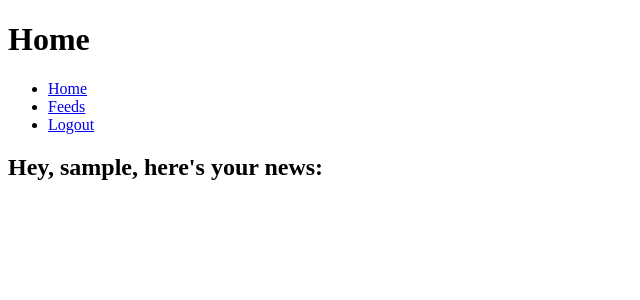
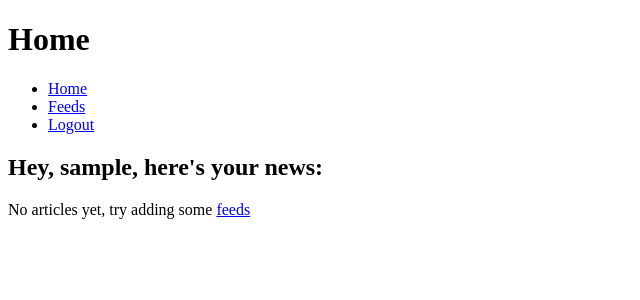
Before and after one commit to wrrngton/newsdinghy, a Flask app: page / in a window 1280 px wide. Shown: the top 300 px of the page, without its empty margins (0-640 px from the left). Run offline with Flask 3, Linux system fonts and the light colour scheme; a user stored in the database is signed in; tables that the repository leaves empty hold one stand-in row (values such as "Sample post").

Commit message:
single feed articles

```diff
--- a/app/database_operations.py
+++ b/app/database_operations.py
@@ -11,10 +11,32 @@ def get_user_feeds(user: int) -> list:
     user_feeds = db.session.scalars(feeds_query).all()
     return user_feeds
 
+def get_single_feed(feed_id: int, user: int) -> list:
+    feed_query = current_user.feeds.select().where(Feed.id == feed_id)
+    user_has_feed_access = db.session.scalar(feed_query)
+
+    if not user_has_feed_access:
+        raise DataValidationError("You don't have access to such a feed")
+
+    try:
+        feed_articles = db.session.scalars(sa.select(Article).where(Article.feed_id == feed_id)).all()
+    except IntegrityError as e:
+        db.session.rollback()
+        raise DataValidationError(
+            "The requested resouces to delete have an error.")
+    except SQLAlchemyError as e:
+        db.session.rollback()
+        raise DatabaseError(
+            "A technical error occurred while deleting from the database")
+
+    return feed_articles
+
 
 def get_user_articles(user: int) -> list:
     try:
         user_feeds = get_user_feeds(user)
+        user_feed_info = [{"feed_id": u.id, "feed_website": u.website,
+                           "feed_description": u.description} for u in user_feeds]
         user_feed_ids = [u.id for u in user_feeds]
         user_articles = db.session.scalars(sa.select(Article).filter(
             Article.feed_id.in_(user_feed_ids))).all()
--- a/app/routes.py
+++ b/app/routes.py
@@ -2,7 +2,7 @@ from flask import render_template, request, jsonify, redirect, url_for, flash
 from flask_login import current_user, login_user, logout_user, login_required
 from app import app, db
 from app.utils import is_url_rss, get_feed_info, generate_soup, process_feed_articles
-from app.database_operations import get_user_feeds, index_feed_articles, delete_user_feed, add_user_feed, get_user_articles
+from app.database_operations import get_user_feeds, index_feed_articles, delete_user_feed, add_user_feed, get_user_articles, get_single_feed
 from app.models import Feed, User
 from app.errors import DatabaseError, DataValidationError
 import sqlalchemy as sa
@@ -13,8 +13,8 @@ from sqlalchemy.exc import IntegrityError
 @app.route('/index')
 @login_required
 def index():
-    user_articles = get_user_articles(current_user.id)
-    return render_template('index.html', title='Home', user=current_user, user_articles=user_articles)
+    user_feeds = get_user_feeds(current_user.id)
+    return render_template('index.html', title='Home', user=current_user, user_feeds=user_feeds)
 
 
 @app.route('/feeds')
@@ -22,6 +22,20 @@ def index():
 def feeds():
     user_feeds = get_user_feeds(current_user.id)
     return render_template('feeds.html', title='Settings', user_feeds=user_feeds)
+
+@app.route('/feeds/<feed_id>', methods=['GET'])
+@login_required
+def single_feed(feed_id):
+    single_feed_articles = False
+    try:
+        single_feed_articles = get_single_feed(feed_id, current_user.id)
+        return render_template('single_feed.html', single_feed=single_feed_articles)
+    except DataValidationError as e:
+        flash(str(e))
+        return redirect(url_for('feeds'))
+    except DatabaseError as e:
+        flash(str(e))
+        return redirect(url_for('feeds'))
 
 
 @app.route('/login', methods=['GET', 'POST'])
--- a/app/templates/feeds.html
+++ b/app/templates/feeds.html
@@ -11,8 +11,8 @@
 
 <h2>Existing feeds</h2>
 
+{% if user_feeds %}
 <ul class="feeds" id="feeds">
-{% if user_feeds %}
 {% for feed in user_feeds %}
 
 <li>
@@ -24,6 +24,7 @@
 </li>
 
 {% endfor %}
+</ul>
 
 {% else %}
 
@@ -31,6 +32,5 @@
 
 {% endif %}
 
-</ul>
 
 {% endblock %}
--- a/app/templates/index.html
+++ b/app/templates/index.html
@@ -6,13 +6,20 @@
     </h2>
     {% endif %}
 
+      {% if user_feeds %}
     <ul>
 
-        {% for a in user_articles %}
+        {% for f in user_feeds %}
 
-        <li><a href="{{ a.url }}" target="_blank">{{ a.title }}</a></li>
+        <li><a href="/feeds/{{ f.id }}">{{ f.description }}</a></li>
 
         {% endfor %}
+    </ul>
 
-    </ul>
+        {% else %}
+
+        <p>No articles yet, try adding some <a href="/feeds">feeds</a></p>
+
+      {% endif %}
+
 {% endblock %}
```
Also changed, not shown: app/templates/single_feed.html (added, +15 -0 lines), app.db.
